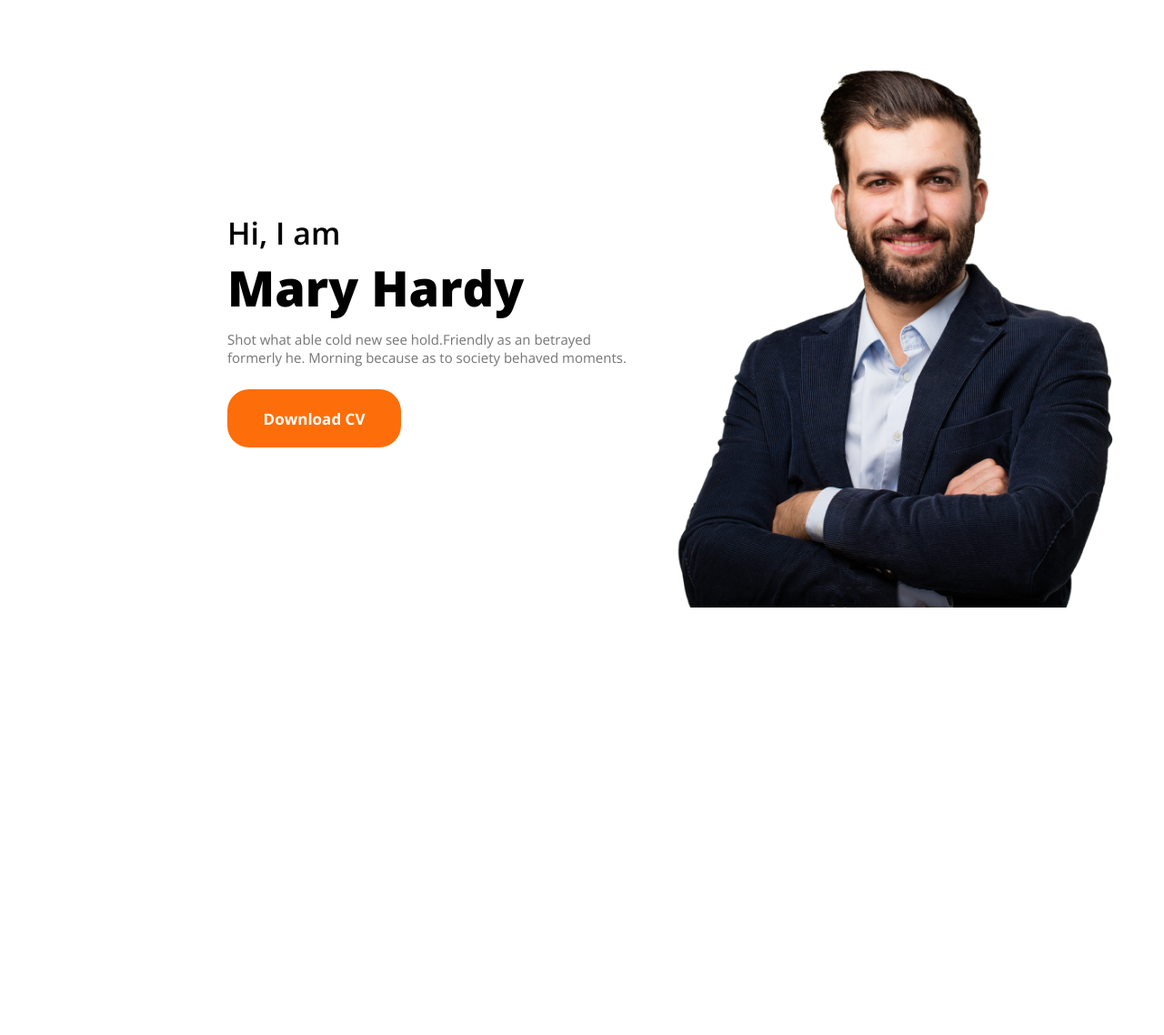
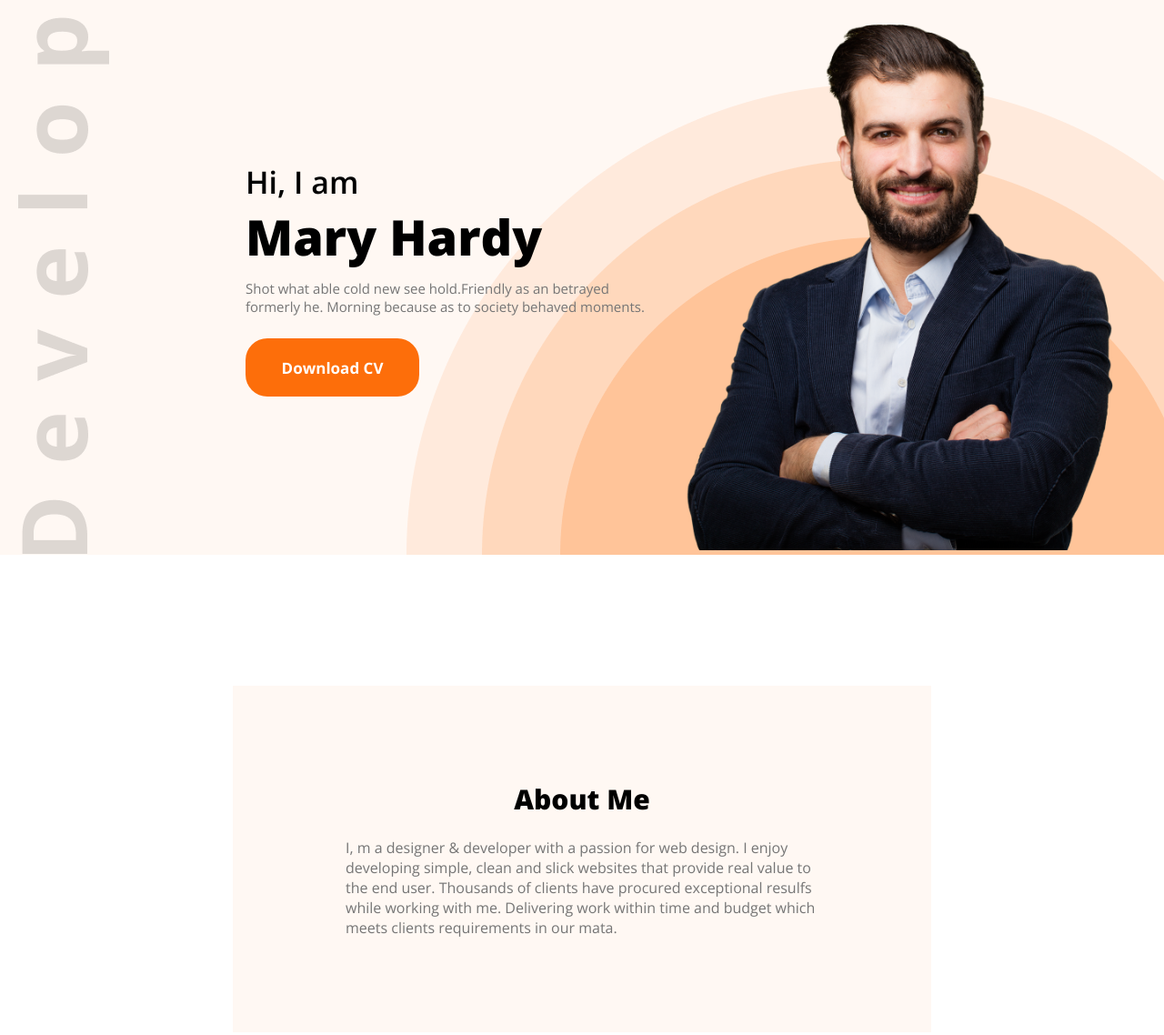
Before and after one commit to shafiqulislamsagor/Module-5_24-10-20, a plain HTML site: page index.html in a window 1280 px wide. Shown: the part 161-1299 px from the top of the page at 91% size. Before the commit the page ends 834 px from the top, so only its background shows below. Drawn offline with nearby package versions, Linux system fonts and the light colour scheme; a web font is replaced by a local one.

Commit message:
Module 5.4 complere background and main ar work

```diff
--- a/index.html
+++ b/index.html
@@ -13,7 +13,8 @@
 <link rel="stylesheet" href="style/protfolio.css">
 </head>
 <body>
-    <header>
+    <div class="top">
+        <header class="head">
             <nav class="navber">
                 <h2>Ma<span class="orang">r</span>y</h2>
                 <ul>
@@ -34,7 +35,13 @@
                 </div>
             </div>
         </header>
-    <main></main>
+    </div>
+    <main>
+        <div class="about">
+            <h2 class="abm">About Me</h2>
+            <p class="iama">I, m a designer & developer with a passion for web design. I enjoy developing simple, clean and slick websites that provide real value to the end user. Thousands of clients have procured exceptional resulfs while working with me. Delivering work within time and budget which meets clients requirements in our mata.</p>
+        </div>
+    </main>
     <footer></footer>
 </body>
 </html>
--- a/style/protfolio.css
+++ b/style/protfolio.css
@@ -31,10 +31,20 @@ img{
 .orang{
     color: #FD6E0A ;
 }
+.top{
+
+    background-color: #FFF8F3;
+}
+.head{
+    background: url(../img/developer.png);
+    background-repeat: no-repeat;
+    background-position: bottom left;
+    margin-left: 20px;
+}
 .navber{
     display: flex;
     justify-content: space-between;
-    margin: 50px 200px;
+    margin: 0 200px 50px 200px;
 }
 .navber h2{
     font-weight: 800;
@@ -52,6 +62,9 @@ img{
     display: flex;
     justify-content: space-between;
     align-items: center;
+    background: url(../img/header_bg.png) ;
+    background-repeat: no-repeat;
+    background-position: bottom right ;
 }
 .text-part{
     margin-left: 250px;
@@ -74,3 +87,22 @@ img{
     width: 53%;
     margin-right: 48px;
 }
+main{
+    max-width: 60%;
+    margin: 0 auto;
+}
+.about{
+    background: #FFF8F3;
+    margin: 144px 0;
+    padding: 104px 124px;
+}
+.abm{
+    font-weight: 800;
+    font-size: 30px;
+    margin-bottom: 22px;
+    text-align: center;
+}
+.iama{
+    color: #757575;
+    font-size: 16px;
+}
```
Lines whose indentation alone changed are shown as unchanged.
